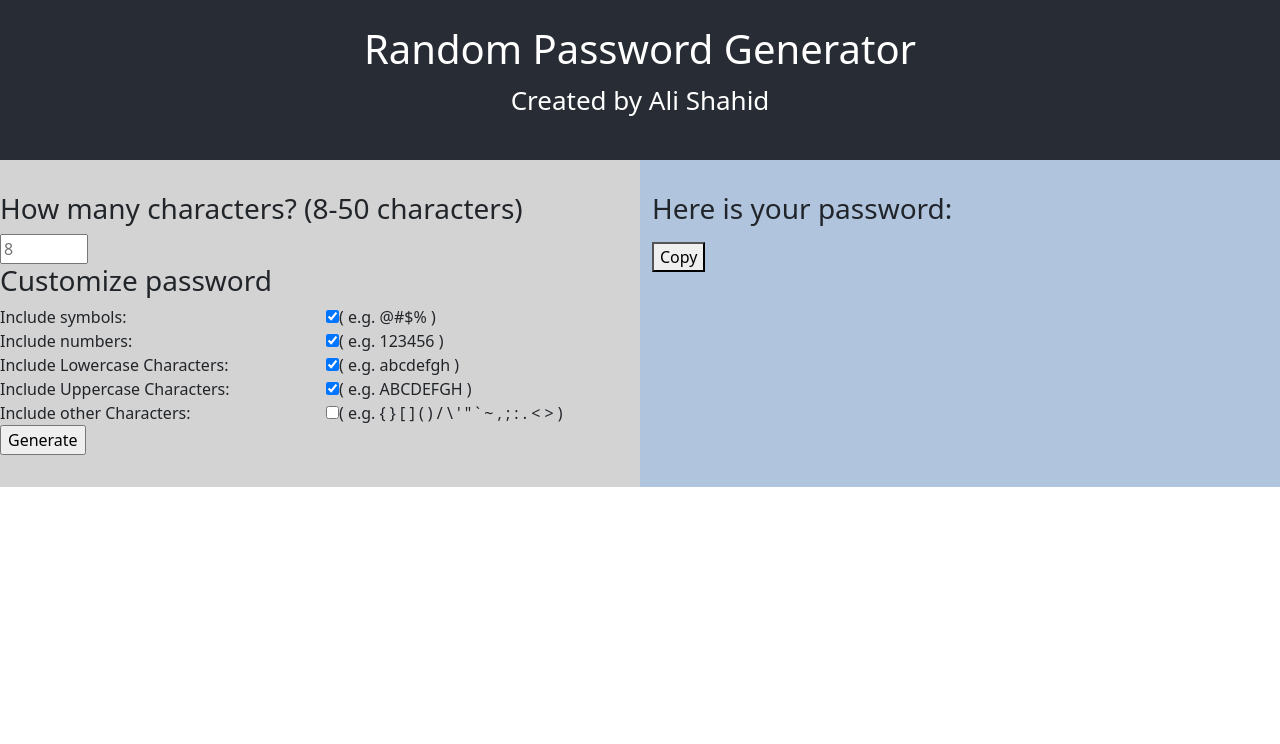
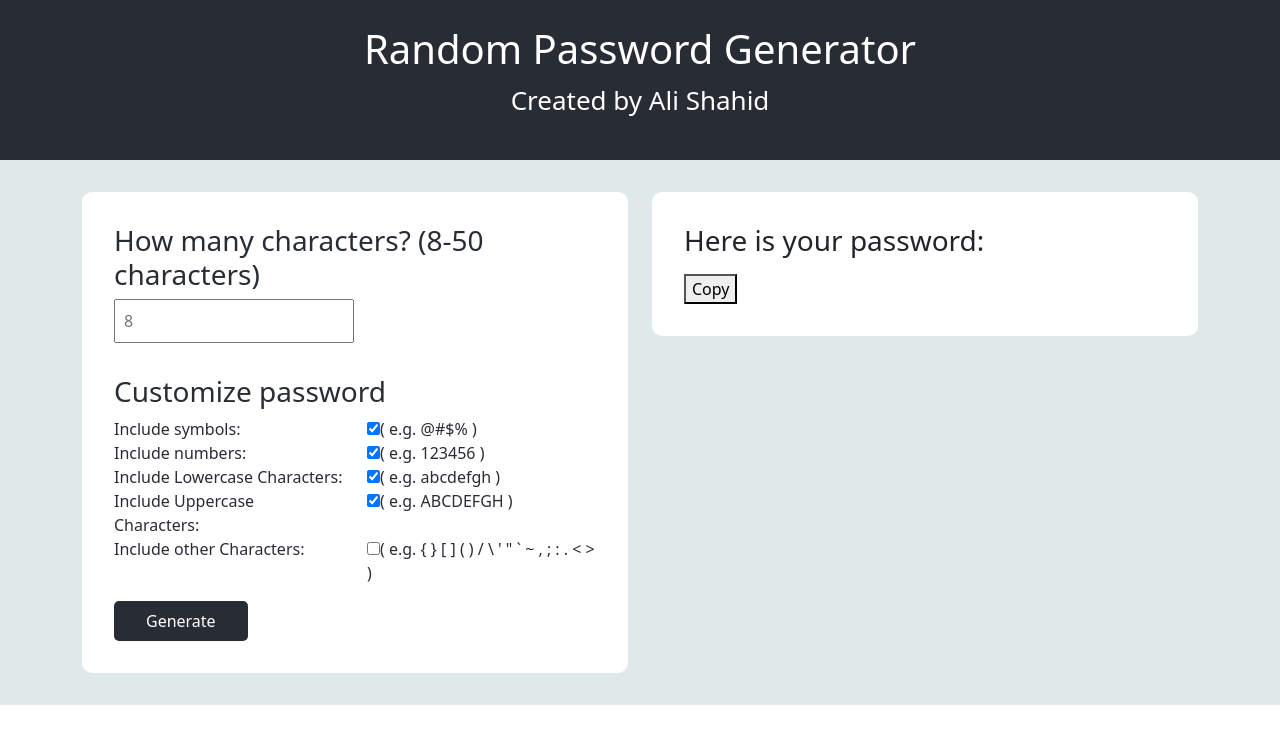
Before and after one commit to Drelofs/Password_Generator, a React (Create React App) app: page / in a window 1280 px wide. Shown: the top 744 px of the page. Built offline with nearby package versions, Linux system fonts and the light colour scheme.

Commit message:
Adding styling to website

```diff
--- a/src/App.css
+++ b/src/App.css
@@ -7,10 +7,9 @@
   pointer-events: none;
 }
 
-@media (prefers-reduced-motion: no-preference) {
-  .App-logo {
-    animation: App-logo-spin infinite 20s linear;
-  }
+.main {
+  padding: 32px 0;
+  background-color: #dfe9e9;
 }
 
 .App-header {
@@ -29,19 +28,37 @@
 }
 
 .generator-block {
-  background-color: lightgray;
+  background-color: white;
+  color: #282c34;
   text-align: start;
   padding: 32px;
+  border-radius: 10px;
+}
+
+.generate-button {
+  background-color: #282c34;
+  color: white;
+  border: none;
+  margin-top: 16px;
+  padding: 8px 32px;
+  border-radius: 5px;
 }
 
 .checkbox-container {
   text-align: left;
 }
 
+.password-length {
+  width: 240px;
+  padding: 8px;
+  margin-bottom: 32px;
+}
+
 .output-block {
-  background-color: lightsteelblue;
+  background-color: white;
   text-align: start;
   padding: 32px;
+  border-radius: 10px;
 }
 
 @keyframes App-logo-spin {
--- a/src/App.js
+++ b/src/App.js
@@ -76,13 +76,16 @@ function App() {
         <h1>Random Password Generator</h1>
         <span>Created by Ali Shahid</span>
       </header>
+      <section className="main">
         <form onSubmit={handleSubmit}>
+          <div className='container'>
             <div className="row">
-            <div className="col-md-6 generator-block">
+              <div className="col-md-6">
+                <div className='generator-block'>
                   <div className="checkboxes">
                     <div className="checkbox-container">
                       <h3>How many characters? (8-50 characters)</h3>
-                  <input min="8" placeholder="8" max="50" type="number" name="password_length" onChange={handleChange}></input><br />
+                      <input min="8" placeholder="8" max="50" type="number" className="password-length" name="password_length" onChange={handleChange}></input><br />
                       <div className="row">
                         <h3>Customize password</h3>
                         <div className="col-6">
@@ -139,13 +142,18 @@ function App() {
                       </div>
                     </div>
                   </div>
-              <input type="submit" value="Generate"></input>
+                  <input type="submit" className="generate-button" value="Generate"></input>
                 </div>
-            <div className="col-md-6 output-block">
+              </div>
+              <div className="col-md-6">
+                <div className='output-block'>
                   <Result password={password}/>
                 </div>
               </div>
+            </div>
+          </div>
         </form>
+      </section>
     </div>
   );
 }
```
Lines whose indentation alone changed are shown as unchanged.
